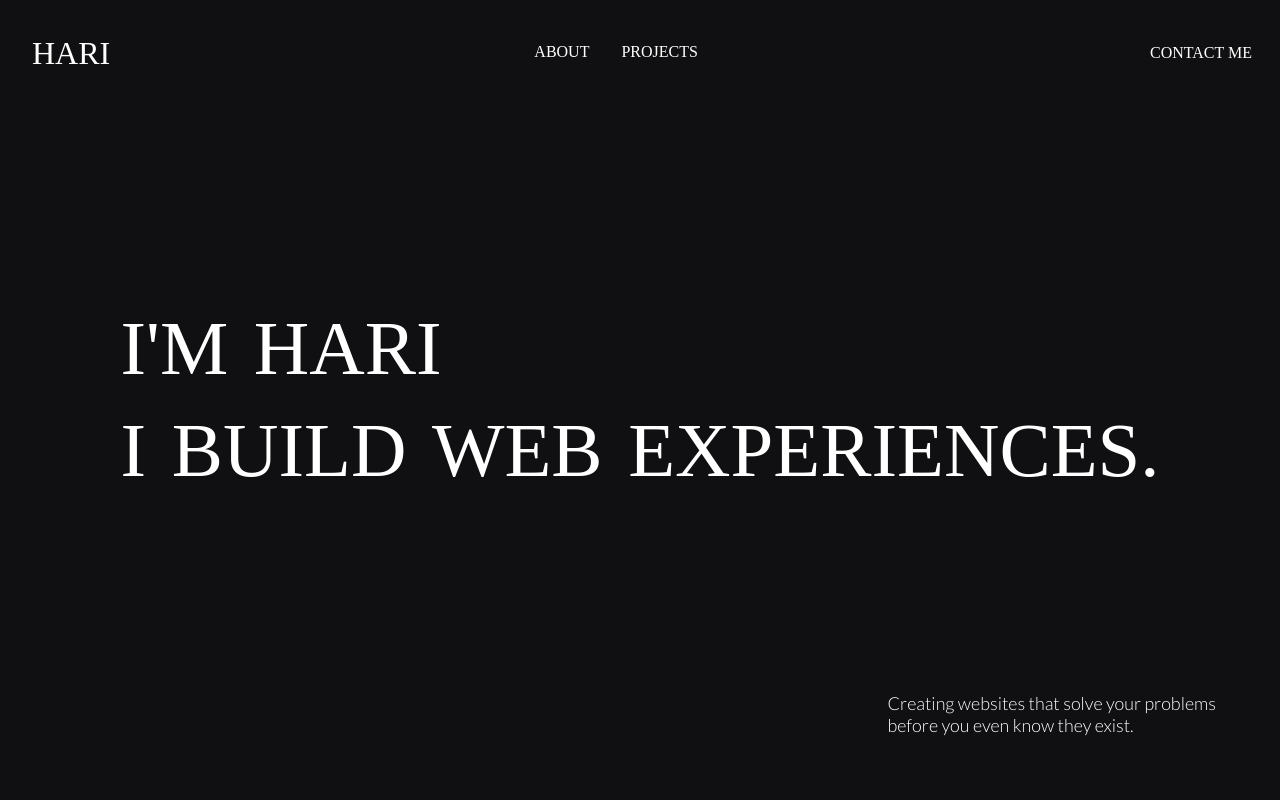
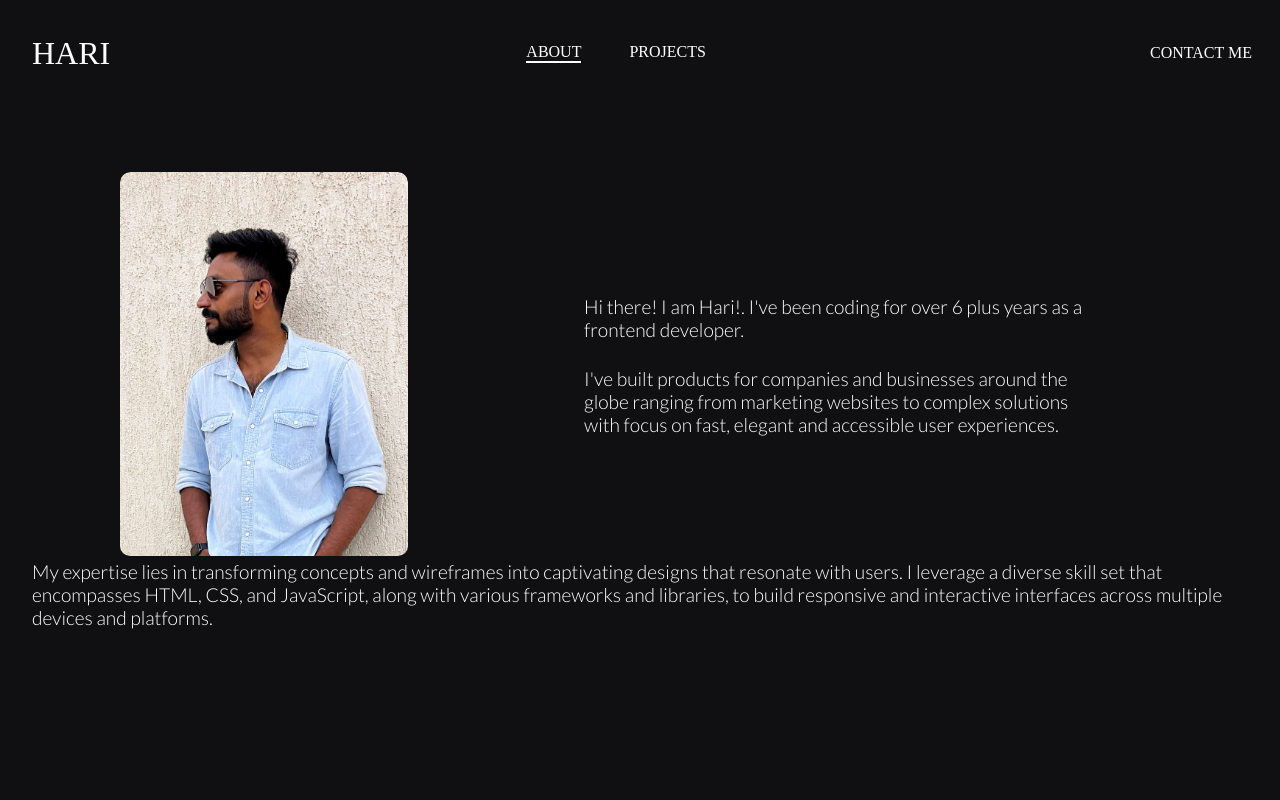
Before and after one commit to harikrishnanmohan/harikrishnanmohan, a React (Vite) app: page /about in a window 1280 px wide. Shown: the top 800 px of the page. Built offline with nearby package versions, Linux system fonts and the light colour scheme.

Commit message:
about page

```diff
--- a/package.json
+++ b/package.json
@@ -18,6 +18,7 @@
     "gsap": "^3.12.4",
     "react": "^18.2.0",
     "react-dom": "^18.2.0",
+    "react-router-dom": "^6.21.1",
     "sass": "^1.69.5",
     "split-type": "^0.3.4"
   },
--- a/src/App.jsx
+++ b/src/App.jsx
@@ -3,7 +3,7 @@ import gsap from "gsap";
 import Lenis from "@studio-freight/lenis";
 
 import Header from "./components/Header/Header";
-import Description from "./components/Description/Description";
+import Router from "./components/router/Router";
 import Loader from "./components/Loader/Loader";
 
 import { PortfolioContextProvider } from "./context/portfolio-context";
@@ -53,7 +53,7 @@ const App = () => {
       <div className="app" ref={component}>
         <Header />
         <div className="app__container">
-          <Description />
+          <Router />
         </div>
       </div>
     </PortfolioContextProvider>
--- /dev/null
+++ b/src/components/About/About.jsx
@@ -0,0 +1,62 @@
+import { useContext, useLayoutEffect, useRef } from "react";
+import gsap from "gsap";
+import SplitType from "split-type";
+
+import { PortfolioContext } from "../../context/portfolio-context";
+import color_two from "../../assets/color_two.jpg";
+
+import "./About.scss";
+
+const About = () => {
+  const { main } = useContext(PortfolioContext);
+  const component = useRef(null);
+
+  useLayoutEffect(() => {
+    const ctx = gsap.context(() => {
+      const t1 = gsap.timeline();
+      const text1 = new SplitType(".about__content__bio_content_partOne", {
+        types: "words, chars",
+      });
+      const text2 = new SplitType(".about__content__bio_content_partTwo", {
+        types: "words, chars",
+      });
+      t1.from([text1.chars, text2.chars], {
+        stagger: 0.02,
+        opacity: 0,
+      });
+
+      return () => ctx.revert();
+    }, [component]);
+  }, []);
+
+  return (
+    <div className="about__container" ref={component}>
+      <div className="about">
+        <div className="about__intro">
+          <div className="about__intro__profilePic">
+            <img
+              className="about__intro__profilePic_pic"
+              src={color_two}
+              alt="profile pic"
+            />
+          </div>
+          <div className="about__intro__content">
+            <div className="about__intro__content__bio">
+              <div className="about__intro__content__bio_content">
+                <p className="about__intro__content__bio_content_partOne">
+                  {main?.shortBioPartOne}
+                </p>
+                <p className="about__intro__content__bio_content_partTwo">
+                  {main?.shortBioPartTwo}
+                </p>
+              </div>
+            </div>
+          </div>
+        </div>
+        <div>{main?.myExpertise}</div>
+      </div>
+    </div>
+  );
+};
+
+export default About;
--- /dev/null
+++ b/src/components/About/About.scss
@@ -0,0 +1,45 @@
+.about__container {
+  height: 100vh;
+  display: flex;
+  flex-direction: column;
+  justify-content: center;
+  font-size: 1.5vw;
+  font-weight: 300;
+  font-family: $token-font-lato;
+  .about {
+    &__intro {
+      display: flex;
+      flex-direction: row;
+      align-items: center;
+      justify-content: space-around;
+      max-width: 90vw;
+      &__profilePic {
+        overflow: hidden;
+        border-radius: 10px;
+        &_pic {
+          max-width: 35vw;
+          max-height: 30vw;
+          object-fit: contain;
+          border-radius: 10px;
+          transition: transform 0.5s ease-in-out;
+          &:hover {
+            transform: scale(1.1);
+          }
+        }
+      }
+      &__content {
+        display: flex;
+        flex-direction: column;
+        justify-content: center;
+        align-items: center;
+        gap: 3vw;
+        max-width: 40vw;
+        &__bio_content {
+          display: flex;
+          flex-direction: column;
+          gap: 2vw;
+        }
+      }
+    }
+  }
+}
--- a/src/components/Header/Header.jsx
+++ b/src/components/Header/Header.jsx
@@ -1,4 +1,5 @@
 import React, { useContext, useEffect, useRef } from "react";
+import { NavLink, useLocation } from "react-router-dom";
 
 import { PortfolioContext } from "../../context/portfolio-context";
 
@@ -6,6 +7,7 @@ import "./Header.scss";
 
 const Header = () => {
   const { main } = useContext(PortfolioContext);
+  const location = useLocation();
 
   const body = document.body;
   let lastScroll = 0;
@@ -30,19 +32,37 @@ const Header = () => {
     <div className="header__container">
       <header className="header">
         <h1 className="header__logo">
-          <a className="anchor header__logo_content" href="/">
+          <NavLink className="anchor header__logo_content" to="/">
             <div className="header__logo__short_name">
               {main?.shortNamePartOne}
               <div className="header__logo__long_name"></div>
             </div>
-          </a>
+          </NavLink>
         </h1>
         <ul className="header__links">
-          <li className="header__link">ABOUT</li>
-          <li className="header__link">PROJECTS</li>
+          <li className="header__link">
+            <NavLink
+              to="/about"
+              className={({ isActive }) =>
+                isActive ? "is_active" : "non_active"
+              }
+            >
+              ABOUT
+            </NavLink>
+          </li>
+          <li className="header__link">
+            <NavLink
+              to="/projects"
+              className={({ isActive }) =>
+                isActive ? "is_active" : "non_active"
+              }
+            >
+              PROJECTS
+            </NavLink>
+          </li>
         </ul>
         <div className="header__contact_me">
-          <span>CONTACT ME</span>
+          <NavLink to="/contactMe">CONTACT ME</NavLink>
         </div>
       </header>
     </div>
--- a/src/components/Header/Header.scss
+++ b/src/components/Header/Header.scss
@@ -1,4 +1,8 @@
 .header__container {
+  a {
+    text-decoration: none;
+    color: #fff;
+  }
   position: fixed;
   top: 0;
   left: 0;
@@ -19,10 +23,20 @@
     &__links {
       display: flex;
       list-style: none;
+      gap: 1rem;
     }
     &__link {
       padding: 0 $token-space-4;
-      cursor: pointer;
+      .is_active {
+        &::after {
+          content: "";
+          display: block;
+          width: 100%;
+          height: 2px;
+          background: #fff;
+        }
+      }
+      .non_active {
         &::after {
           content: "";
           display: block;
@@ -35,9 +49,9 @@
           width: 100%;
         }
       }
+    }
     &__contact_me {
       padding: $token-space-3 $token-space-7;
-      cursor: pointer;
       background: transparent;
       position: relative;
       transition: 0.5s ease-in-out;
@@ -52,7 +66,7 @@
         color: #000;
       }
       &:hover {
-        span {
+        a {
           display: block;
           animation: reveal 0.5s cubic-bezier(0.5, 0, 0.4, 1) 0.1s;
           animation-fill-mode: forwards;
--- a/src/components/Main/Intro/Intro.jsx
+++ b/src/components/Main/Intro/Intro.jsx
@@ -1,5 +1,6 @@
 import { useContext, useEffect, useRef } from "react";
 import gsap from "gsap";
+import SplitType from "split-type";
 
 import { PortfolioContext } from "../../../context/portfolio-context";
 
@@ -12,17 +13,21 @@ const Intro = () => {
 
   useEffect(() => {
     let ctx = gsap.context(() => {
+      const intro = new SplitType(".intro__word", { type: "char" });
+      const tag = new SplitType(".intro__tagLine_parts", { type: "chars" });
       const t1 = gsap.timeline();
-      t1.to([".intro__letter", ".intro__word__tag"], {
-        y: 0,
+      t1.from(intro.chars, {
+        y: 100,
         stagger: 0.05,
         delay: 0.2,
-        duration: 0.1,
-      }).to(".intro__tagLine_parts", {
-        y: 0,
-        stagger: 0.05,
+        duration: 0.5,
+        opacity: 0,
+      }).from(tag.chars, {
+        y: 10,
+        stagger: 0.01,
         delay: 0.2,
-        duration: 0.1,
+        duration: 0.5,
+        opacity: 0,
       });
     }, component);
     return () => ctx.revert();
@@ -31,27 +36,12 @@ const Intro = () => {
   return (
     <div className="intro__container" ref={component}>
       <div className="intro">
-        {intro?.map((item, index) => {
-          return (
-            <div key={item} className={`intro__word intro__word__${index}`}>
-              {[...item].map((char, index) => {
-                return (
-                  <div className="intro__letter" key={index}>
-                    {char == " " ? <div className="place_holder"></div> : char}
-                  </div>
-                );
-              })}
-            </div>
-          );
-        })}
+        <div className="intro__word">{intro[0]}</div>
+        <div className="intro__word">{intro[1]}</div>
         <div className="intro__tag">
-          {/* <div className="intro__word intro__word__tag">{main?.whoIs}</div> */}
           <div className="intro__tagLine">
-            {main?.tagline.map((item) => (
-              <div key={item} className="intro__tagLine_parts">
-                {item}
-              </div>
-            ))}
+            <div className="intro__tagLine_parts">{main?.tagline[0]}</div>
+            <div className="intro__tagLine_parts">{main?.tagline[1]}</div>
           </div>
         </div>
       </div>
--- a/src/components/Main/Intro/Intro.scss
+++ b/src/components/Main/Intro/Intro.scss
@@ -13,15 +13,6 @@
       text-transform: uppercase;
       font-size: 6vw;
       line-height: 8vw;
-      clip-path: polygon(0 0, 100% 0, 100% 100%, 0% 100%);
-    }
-    &__letter {
-      display: inline-block;
-      transform: translateY(150px);
-      transition: transform 0.5s;
-      .place_holder {
-        width: 2vw;
-      }
     }
     &__tagLine {
       font-size: 1.4vw;
@@ -31,14 +22,8 @@
       flex-direction: column;
       font-family: $token-font-lato;
       font-weight: 300;
-      &_parts {
-        display: inline-block;
-        transform: translateY(150px);
-        transition: transform 0.5s;
-      }
     }
     &__tag {
-      clip-path: polygon(0 0, 100% 0, 100% 100%, 0% 100%);
       position: absolute;
       bottom: +5vw;
       right: +5vw;
--- a/src/components/Main/ShortAbout/ShortAbout.jsx
+++ b/src/components/Main/ShortAbout/ShortAbout.jsx
@@ -1,4 +1,5 @@
 import { useContext, useLayoutEffect, useRef } from "react";
+import { useNavigate } from "react-router-dom";
 import gsap from "gsap";
 import { ScrollTrigger } from "gsap/ScrollTrigger";
 import SplitType from "split-type";
@@ -15,6 +16,7 @@ import "./ShortAbout.scss";
 const ShortAbout = () => {
   const { main } = useContext(PortfolioContext);
   const component = useRef(null);
+  const navigate = useNavigate();
 
   useLayoutEffect(() => {
     const text1 = new SplitType(".shortAbout__content__bio_content_partOne", {
@@ -71,6 +73,7 @@ const ShortAbout = () => {
                 className="shortAbout__content__learnMore_arrow"
                 src={white_arrow_with_outline}
                 alt="right arrow"
+                onClick={() => navigate("/about")}
               />
             </div>
           </div>
--- /dev/null
+++ b/src/components/router/Router.jsx
@@ -0,0 +1,14 @@
+import { Routes, Route } from "react-router-dom";
+import Description from "../Description/Description";
+import About from "../About/About";
+
+const Router = () => {
+  return (
+    <Routes>
+      <Route path="/" element={<Description />}></Route>
+      <Route path="/about" element={<About />}></Route>
+    </Routes>
+  );
+};
+
+export default Router;
--- a/src/harikrishnanMohan.json
+++ b/src/harikrishnanMohan.json
@@ -5,13 +5,14 @@
     "shortNamePartTwo": "KRISHNAN  MOHAN",
     "intro": [
       "I'm Hari",
-      "I build web experiences."
+      " I build web experiences."
     ],
     "tagline": ["Creating websites that solve your problems", "before you even know they exist."],
     "shortBioPartOne": "Hi there! I am Hari!. I've been coding for over 6 plus years as a frontend developer.",
     "shortBioPartTwo": "I've built products for companies and businesses around the globe ranging from marketing websites to complex solutions with focus on fast, elegant and accessible user experiences.",
     "learnMore": "Learn more",
     "bio": "Hi there! I am Hari! I've been coding for over 6 plus years now. As a frontend developer, I've worked in large corporations to help build & scale their companies. Over the year I understood that my strong skill is coding. Also, I've worked as Data Analyst - research and analysis of data that is customer focused.",
+    "myExpertise": "My expertise lies in transforming concepts and wireframes into captivating designs that resonate with users. I leverage a diverse skill set that encompasses HTML, CSS, and JavaScript, along with various frameworks and libraries, to build responsive and interactive interfaces across multiple devices and platforms.",
     "contactmessage": "Get in touch with me...",
     "email": "harikrishnanmohan.hm@gmail.com",
     "phone": "+91 8281863104",
@@ -38,7 +39,7 @@
       },
       {
         "name": "Instagram",
-        "url": "https://www.instagram.com/hari____krishnan__mohan/",
+        "url": "https://www.instagram.com/hari__krishnan__mohan",
         "className": "fa fa-instagram",
         "icon": "./assets/instagram.svg"
       },
--- a/src/main.jsx
+++ b/src/main.jsx
@@ -1,9 +1,13 @@
 import React from "react";
 import ReactDOM from "react-dom/client";
+import { BrowserRouter } from "react-router-dom";
+
 import App from "./App.jsx";
 
 ReactDOM.createRoot(document.getElementById("root")).render(
   <React.StrictMode>
-    <App />
+    <BrowserRouter>
+      <App />
+    </BrowserRouter>
   </React.StrictMode>
 );
```
Also changed, not shown: 6 other files (tests, documents, lock files or other folders). Lines whose indentation alone changed are shown as unchanged.
